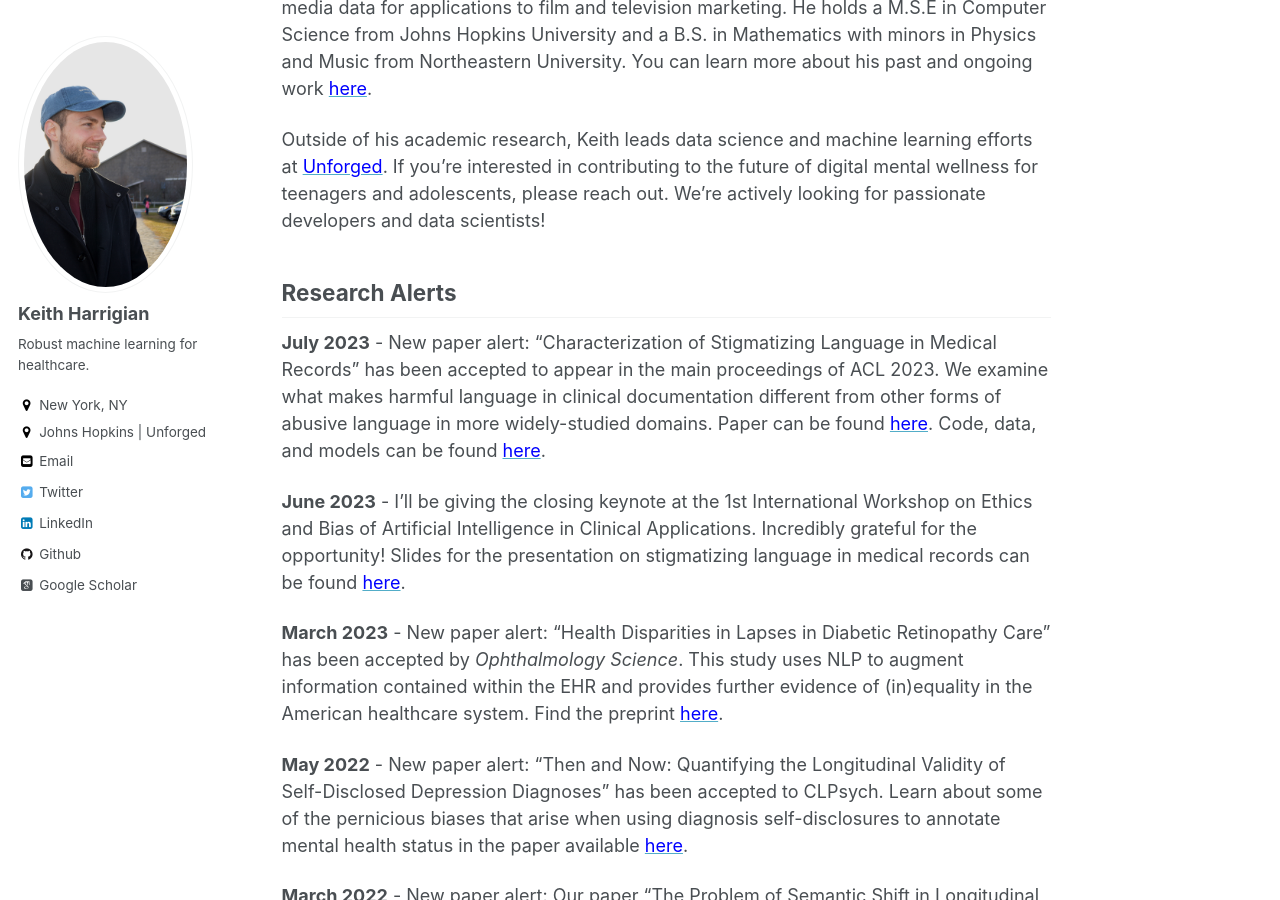
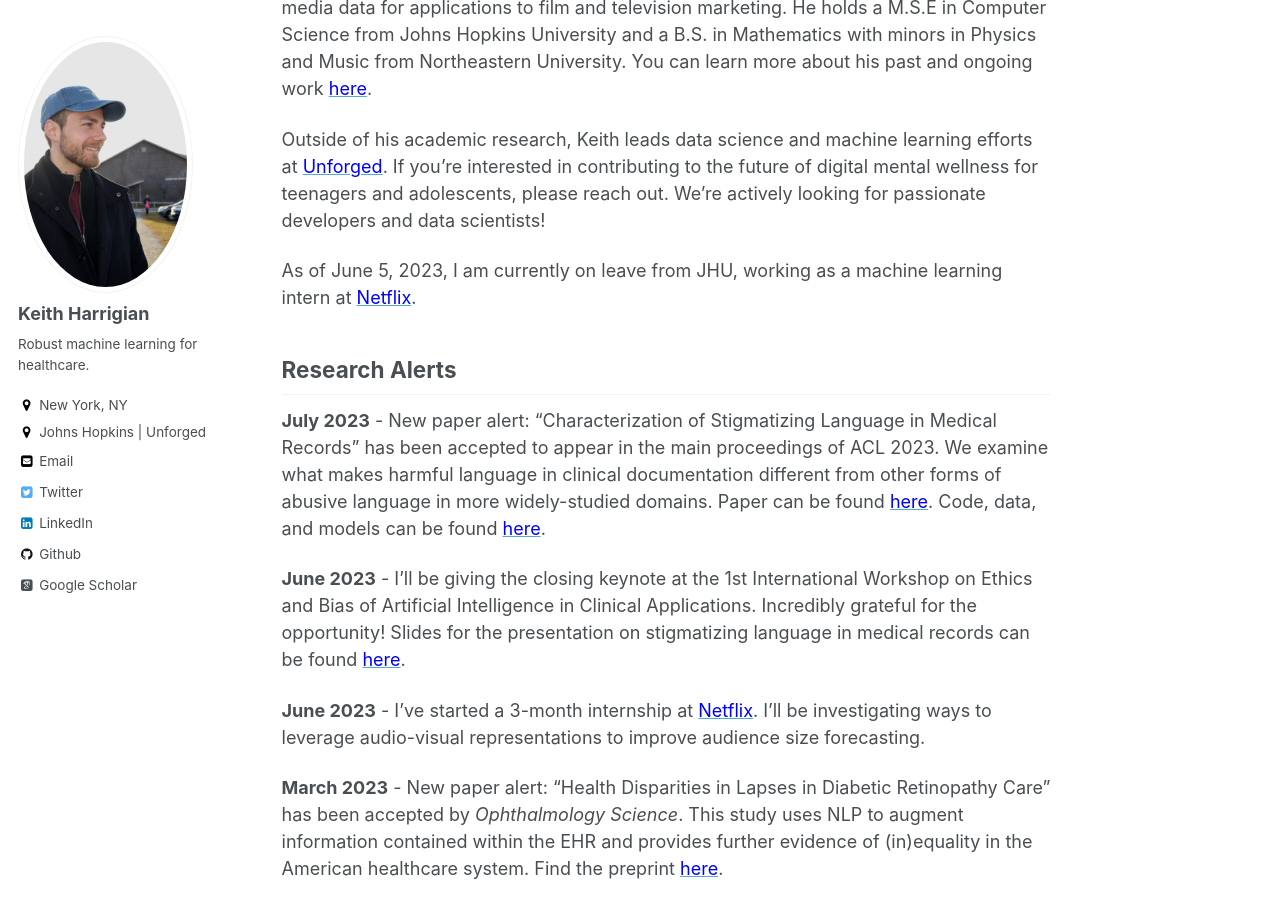
Before and after one commit to kharrigian/kharrigian.github.io, a Jekyll site: the page built from _pages/about.md, in a window 1280 px wide and 900 px high, scrolled down 323 px. Built offline with Jekyll 4.4.1, drawn with Linux system fonts in a browser that asks for light colours; some web fonts are replaced.

Commit message:
Update news

```diff
--- a/_pages/about.md
+++ b/_pages/about.md
@@ -14,11 +14,15 @@ Prior to joining Johns Hopkins, Keith was a Senior Quantitative Analyst at [<spa
 
 Outside of his academic research, Keith leads data science and machine learning efforts at [<span style="color:blue">Unforged</span>](https://www.kidzabout.net). If you're interested in contributing to the future of digital mental wellness for teenagers and adolescents, please reach out. We're actively looking for passionate developers and data scientists!
 
+As of June 5, 2023, I am currently on leave from JHU, working as a machine learning intern at [<span style="color:blue">Netflix</span>](https://www.netflix.com).
+
 ## Research Alerts
 
 **July 2023** - New paper alert: "Characterization of Stigmatizing Language in Medical Records" has been accepted to appear in the main proceedings of ACL 2023. We examine what makes harmful language in clinical documentation different from other forms of abusive language in more widely-studied domains. Paper can be found [<span style="color:blue">here</span>](https://aclanthology.org/2023.acl-short.28/). Code, data, and models can be found [<span style="color:blue">here</span>](https://github.com/kharrigian/ehr-stigma).
 
 **June 2023** - I'll be giving the closing keynote at the 1st International Workshop on Ethics and Bias of Artificial Intelligence in Clinical Applications. Incredibly grateful for the opportunity! Slides for the presentation on stigmatizing language in medical records can be found [<span style="color:blue">here</span>](https://docs.google.com/presentation/d/1jjYE1fcXcLqcSfTbumrdA5iNock42ltAYy7Uzh7CfSc/edit?usp=sharing).
+
+**June 2023** - I've started a 3-month internship at [<span style="color:blue">Netflix</span>](https://www.netflix.com). I'll be investigating ways to leverage audio-visual representations to improve audience size forecasting.
 
 **March 2023** - New paper alert: "Health Disparities in Lapses in Diabetic Retinopathy Care" has been accepted by *Ophthalmology Science*. This study uses NLP to augment information contained within the EHR and provides further evidence of (in)equality in the American healthcare system. Find the preprint [<span style="color:blue">here</span>](https://doi.org/10.1016/j.xops.2023.100295).
 
```
